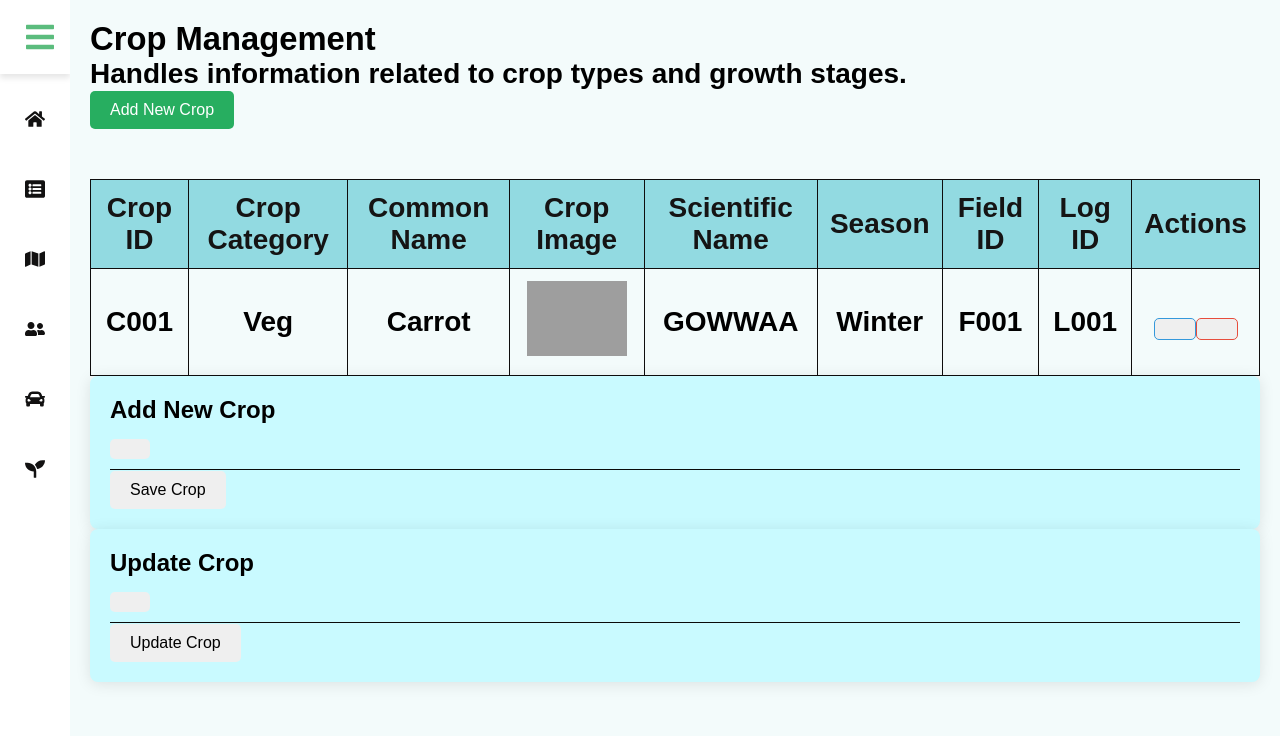
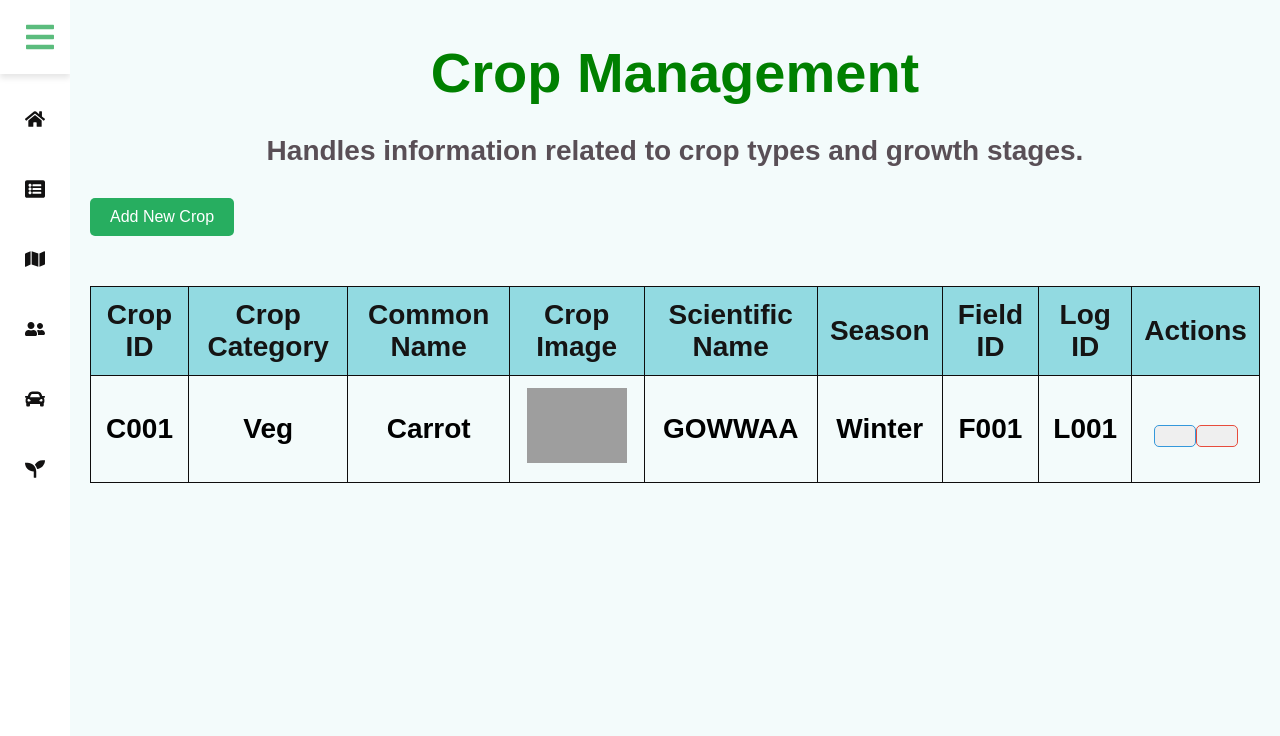
Before and after one commit to fahimHexClan/Green_Shadow_react_FrontEnd, a React (Vite) app: page /Crop in a window 1280 px wide. Shown: the top 736 px of the page. Built offline with nearby package versions, Linux system fonts and the light colour scheme; grey boxes are pictures that could not be loaded.

Commit message:
crop update

```diff
--- a/package.json
+++ b/package.json
@@ -13,6 +13,7 @@
   "dependencies": {
     "@fortawesome/free-solid-svg-icons": "^6.7.2",
     "@fortawesome/react-fontawesome": "^0.2.2",
+    "bootstrap": "^5.3.3",
     "bootstrap-icons": "^1.11.3",
     "react": "^18.3.1",
     "react-dom": "^18.3.1",
--- a/src/Components/Pagess/Crop.tsx
+++ b/src/Components/Pagess/Crop.tsx
@@ -1,26 +1,45 @@
-import React from "react";
+import React, { useState, useEffect } from "react";
 import BodyContent from "../BodyContent/BodyContent";
 import HeaderContent from "../HeaderContent/HeaderContent";
-import './pagesCss/Crop.css';
+import "./pagesCss/Crop.css";
 
 const Crop: React.FC = () => {
+  const [isAddCropModalOpen, setIsAddCropModalOpen] = useState(false);
+  const [isUpdateCropModalOpen, setIsUpdateCropModalOpen] = useState(false);
+
+  useEffect(() => {
+    if (isAddCropModalOpen) {
+      document.getElementById("addCropModal")?.focus();
+    }
+    if (isUpdateCropModalOpen) {
+      document.getElementById("updateCropModal")?.focus();
+    }
+  }, [isAddCropModalOpen, isUpdateCropModalOpen]);
+
+  const openAddCropModal = () => setIsAddCropModalOpen(true);
+  const closeAddCropModal = () => setIsAddCropModalOpen(false);
+
+  const openUpdateCropModal = () => setIsUpdateCropModalOpen(true);
+  const closeUpdateCropModal = () => setIsUpdateCropModalOpen(false);
+
   return (
     <div className="app-container">
       <HeaderContent />
       <BodyContent>
-        <h3>Crop Management</h3>
-        <p>Handles information related to crop types and growth stages.</p>
+        <h1 className="PageHeader">Crop Management</h1>
+        <p className="PageSubHead">
+          Handles information related to crop types and growth stages.
+        </p>
 
-        {/* Add New Field Button */}
         <button
           className="btn btn-success"
           data-bs-toggle="modal"
           data-bs-target="#addCropModal"
+          onClick={openAddCropModal}
         >
           <i className="fas fa-plus-circle me-2"></i>Add New Crop
         </button>
 
-        {/* Field Table */}
         <div className="table-container mt-4">
           <table className="table table-striped table-hover align-middle">
             <thead>
@@ -56,8 +75,7 @@ const Crop: React.FC = () => {
                 <td>
                   <button
                     className="btn btn-outline-primary btn-sm"
-                    data-bs-toggle="modal"
-                    data-bs-target="#updateCropModal"
+                    onClick={openUpdateCropModal}
                   >
                     <i className="fas fa-edit"></i>
                   </button>
@@ -71,20 +89,36 @@ const Crop: React.FC = () => {
         </div>
 
         {/* Modals */}
-        <AddCropModal />
-        <UpdateCropModal />
+        <AddCropModal isOpen={isAddCropModalOpen} close={closeAddCropModal} />
+        <UpdateCropModal isOpen={isUpdateCropModalOpen} close={closeUpdateCropModal} />
       </BodyContent>
     </div>
   );
 };
 
-const AddCropModal: React.FC = () => (
+const AddCropModal: React.FC<{ isOpen: boolean; close: () => void }> = ({
+  isOpen,
+  close,
+}) => {
+  const handleAddCrop = async () => {
+    try {
+      console.log("Adding crop...");
+      await someApiRequest();
+      console.log("Crop added successfully!");
+      close(); // Close modal
+    } catch (error) {
+      console.error("Error adding crop:", error);
+    }
+  };
+
+  return (
     <div
-    className="modal fade"
+      className={`modal fade ${isOpen ? "show" : ""}`}
       id="addCropModal"
       tabIndex={-1}
       aria-labelledby="addCropModalLabel"
-    aria-hidden="true"
+      aria-hidden={!isOpen}
+      style={{ display: isOpen ? "block" : "none" }}
     >
       <div className="modal-dialog">
         <div className="modal-content">
@@ -97,15 +131,15 @@ const AddCropModal: React.FC = () => (
               className="btn-close"
               data-bs-dismiss="modal"
               aria-label="Close"
+              onClick={close}
             ></button>
           </div>
           <div className="modal-body">
             <form id="addCropForm">
-            {/* Add form fields here */}
               <button
                 type="button"
                 className="btn btn-outline-success w-100"
-              onClick={() => console.log("Add crop functionality")}
+                onClick={handleAddCrop}
               >
                 Save Crop
               </button>
@@ -115,14 +149,31 @@ const AddCropModal: React.FC = () => (
       </div>
     </div>
   );
+};
 
-const UpdateCropModal: React.FC = () => (
+const UpdateCropModal: React.FC<{ isOpen: boolean; close: () => void }> = ({
+  isOpen,
+  close,
+}) => {
+  const handleUpdateCrop = async () => {
+    try {
+      console.log("Updating crop...");
+      await someApiRequest();
+      console.log("Crop updated successfully!");
+      close(); // Close modal
+    } catch (error) {
+      console.error("Error updating crop:", error);
+    }
+  };
+
+  return (
     <div
-    className="modal fade"
+      className={`modal fade ${isOpen ? "show" : ""}`}
       id="updateCropModal"
       tabIndex={-1}
       aria-labelledby="updateCropModalLabel"
-    aria-hidden="true"
+      aria-hidden={!isOpen}
+      style={{ display: isOpen ? "block" : "none" }}
     >
       <div className="modal-dialog">
         <div className="modal-content">
@@ -135,15 +186,15 @@ const UpdateCropModal: React.FC = () => (
               className="btn-close"
               data-bs-dismiss="modal"
               aria-label="Close"
+              onClick={close}
             ></button>
           </div>
           <div className="modal-body">
             <form id="updateCropForm">
-            {/* Add update form fields here */}
               <button
                 type="button"
                 className="btn btn-outline-success w-100"
-              onClick={() => console.log("Update crop functionality")}
+                onClick={handleUpdateCrop}
               >
                 Update Crop
               </button>
@@ -153,5 +204,6 @@ const UpdateCropModal: React.FC = () => (
       </div>
     </div>
   );
+};
 
 export default Crop;
--- a/src/Components/Pagess/pagesCss/Crop.css
+++ b/src/Components/Pagess/pagesCss/Crop.css
@@ -205,4 +205,22 @@
     .modal-header .modal-title {
       font-size: 1.3rem;
     }
+
+
   }
+  .PageHeader {
+    color: green; /* Text color for the heading */
+    text-align: center;
+    margin-bottom: 10px; /* Adds space below the heading */
+    padding-top: 20px;
+    padding-bottom: 20px;
+
+  }
+
+.PageSubHead{
+  padding-bottom: 10px;
+  color: rgb(89, 79, 86);
+  text-align: center;
+  margin-bottom: 20px; /* Adds space below the paragraph */
+
+}
```
Also changed, not shown: 1 other file (tests, documents, lock files or other folders). Lines whose indentation alone changed are shown as unchanged.
